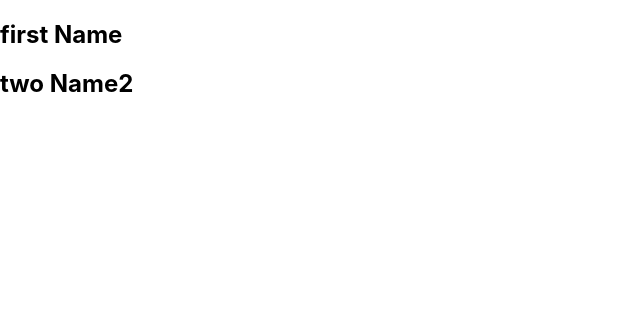
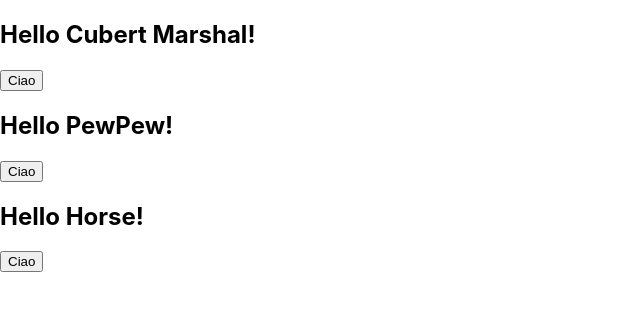
Before and after one commit to llianand94/fm-react-app, a React (Create React App) app: page / in a window 1280 px wide. Shown: the top 310 px of the page, without its empty margins (0-640 px from the left). Built offline with nearby package versions, Linux system fonts and the light colour scheme.

Commit message:
Refactor Class react.component with btn's

```diff
--- a/src/App.js
+++ b/src/App.js
@@ -1,15 +1,27 @@
-import logo from './logo.svg';
+
 import './App.css';
 import React from 'react';
-import Greeting from './components/Greeting';
+import Ciao from './components/Ciao';
 
 
-function App() {
-  return <React.Fragment>
-    <Greeting word='first' name='Name'/>
-    <Greeting word='two' name='Name2'/>
-  </React.Fragment>
-  ;
+class App extends React.Component{
+  constructor(props){
+    super(props);
+    this.state = {
+      fname:'Cubert',
+      sname:'Marshal'
+    }
+  }
+  // const user = ;
+  render(){
+    const {fname, sname} = this.state;
+    return<>
+    <Ciao name={`${fname} ${sname}`}/>
+    <Ciao name='PewPew'/>
+    <Ciao name='Horse'/>
+    </>;
+  }
+
 }
 
 export default App;
--- /dev/null
+++ b/src/components/Ciao/index.jsx
@@ -0,0 +1,36 @@
+import React, {Component} from "react";
+
+class Ciao extends Component{
+  constructor(props){
+    super(props);
+    this.state = {
+      isHi:true
+    };
+  }
+  hanlerButton=()=>{
+    const {isHi} = this.state;
+    this.setState({
+      isHi:!isHi
+    })
+}
+  render(){
+    console.log(this.state.isHi);
+    const {name} = this.props;
+    const {isHi} = this.state;
+
+    if(isHi){
+      return <>
+      <h2> Hello {name}!</h2>
+      <button onClick={this.hanlerButton}> Ciao </button>
+      </>;
+    }
+    return <>
+      <h2> Bye {name}!</h2>
+       </>;
+
+
+
+  }
+}
+
+export default Ciao;
--- a/src/components/Greeting/index.jsx
+++ /dev/null
@@ -1,13 +0,0 @@
-import {Component} from "react";
-
-class Greeting extends Component{
-  render(){
-    const {name, word} = this.props;
-
-    return <h2>{word} {name}</h2>
-
-
-  }
-}
-
-export default Greeting;
```
